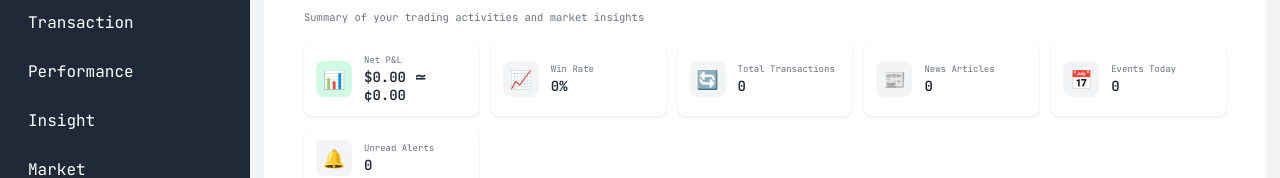
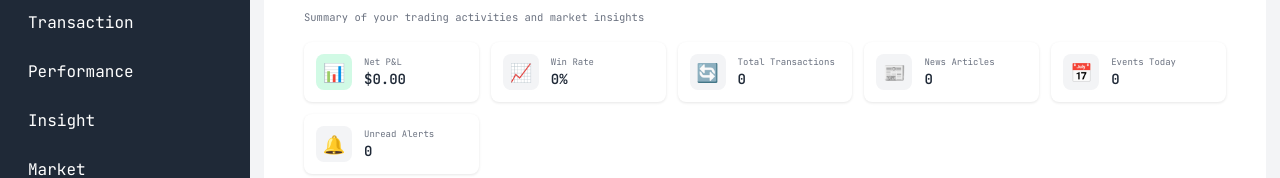
Before and after one commit to lytanghai/byte-income, a Vue app: page /overview in a window 1280 px wide. Shown: the part 136-314 px from the top of the page. Built offline with nearby package versions, Linux system fonts and the light colour scheme; no server answers; sample sign-in values are in the browser's storage.

Commit message:
fix recently txn convert amt

```diff
--- a/src/views/Overview.vue
+++ b/src/views/Overview.vue
@@ -27,7 +27,7 @@
           <div class="card-content">
             <span class="card-label">Net P&L</span>
             <span class="card-value" :class="getPnLClass(summaryData.netPnL)">
-              ${{ (summaryData.netPnL / 100).toFixed(2)}} ≃ ¢{{ (summaryData.netPnL).toFixed(2) }}
+              ${{ (summaryData.netPnL / 100).toFixed(2)}}
             </span>
           </div>
         </div>
@@ -201,7 +201,7 @@
                   <span class="tx-type" :class="tx.type.toLowerCase()">{{ tx.type }}</span>
                 </div>
                 <span class="tx-amount" :class="tx.type.toLowerCase()">
-                  ¢{{ (tx.pnl / 100).toFixed(2) }}
+                  ¢{{ (tx.pnl) }}
                 </span>
               </div>
             </div>
```
